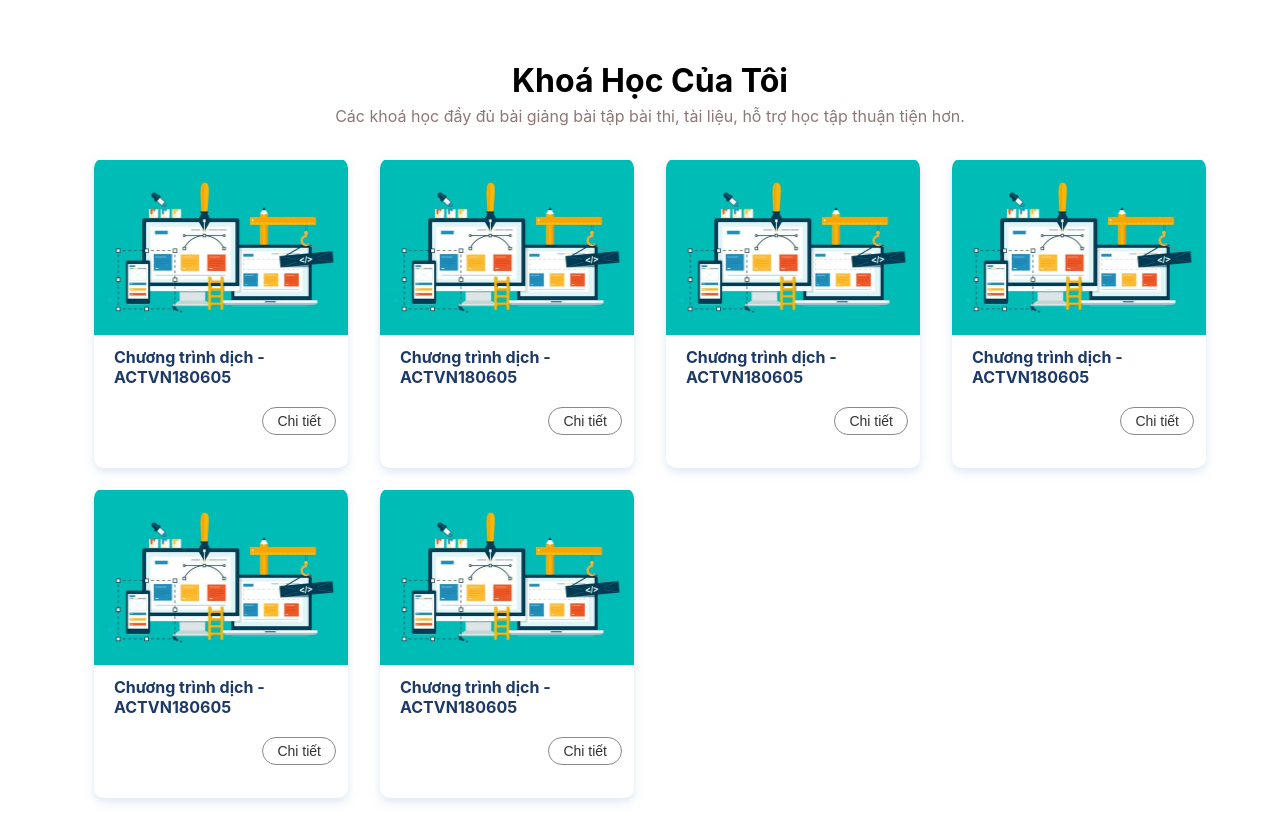
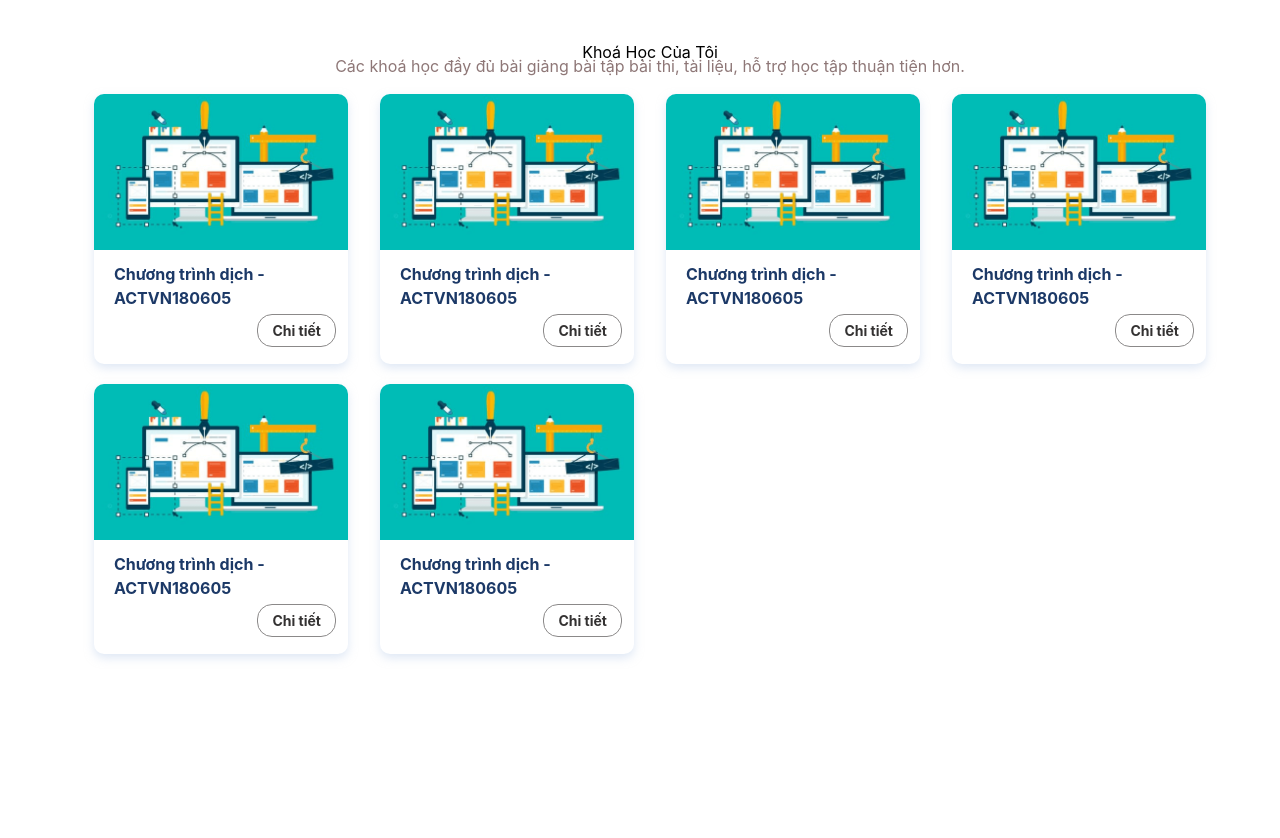
Before and after one commit to Xhrimp/admin-prj, a React (Create React App) app: page /Mycourse in a window 1280 px wide. After the commit the page ends 800 px from the top, so only its background shows below. Built offline with nearby package versions, Linux system fonts and the light colour scheme.

Commit message:
add tailwind

```diff
--- a/package.json
+++ b/package.json
@@ -52,6 +52,7 @@
     ]
   },
   "devDependencies": {
-    "react-router-dom": "^6.23.1"
+    "react-router-dom": "^6.23.1",
+    "tailwindcss": "^3.4.4"
   }
 }
--- a/src/index.css
+++ b/src/index.css
@@ -1,3 +1,9 @@
+@tailwind base;
+@tailwind components;
+@tailwind utilities;
+
+
+
 body {
   margin: 0;
   font-family: -apple-system, BlinkMacSystemFont, 'Segoe UI', 'Roboto', 'Oxygen',
--- a/src/router/Routers.tsx
+++ b/src/router/Routers.tsx
@@ -13,6 +13,7 @@ import MyCourse from '../view/home/mycourse/MyCourse';
 import CourseInfo from '../view/home/courseinfo/CourseInfo';
 import CourseInfomation from '../view/home/courseInformation/CourseInformation';
 import Timetable from '../view/home/timetable/TimeTable';
+import Testtail from '../view/home/Testtail';
 
 
 
--- /dev/null
+++ b/tailwind.config.js
@@ -0,0 +1,10 @@
+/** @type {import('tailwindcss').Config} */
+module.exports = {
+  content: [
+    "./src/**/*.{js,jsx,ts,tsx}",
+  ],
+  theme: {
+    extend: {},
+  },
+  plugins: [],
+}
```
Also changed, not shown: 1 other file (tests, documents, lock files or other folders).
